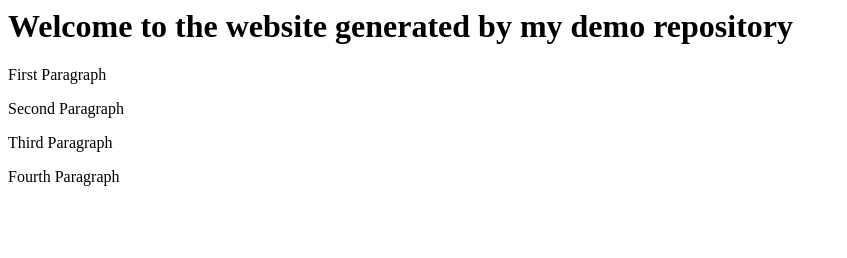
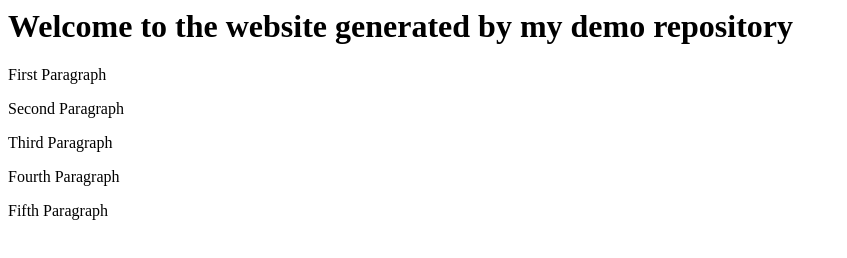
Before and after one commit to NikitaRaut1/demo-repository, a website: page index.html in a window 1280 px wide. Shown: the whole page, without its empty margins (0-847 px from the left). Drawn offline with Linux system fonts and the light colour scheme.

Commit message:
Added fifth paragraph

```diff
--- a/index.html
+++ b/index.html
@@ -3,3 +3,4 @@
 <p>Second Paragraph </p>
 <p>Third Paragraph</p>
 <p>Fourth Paragraph</p>
+<p>Fifth Paragraph</p>
```
